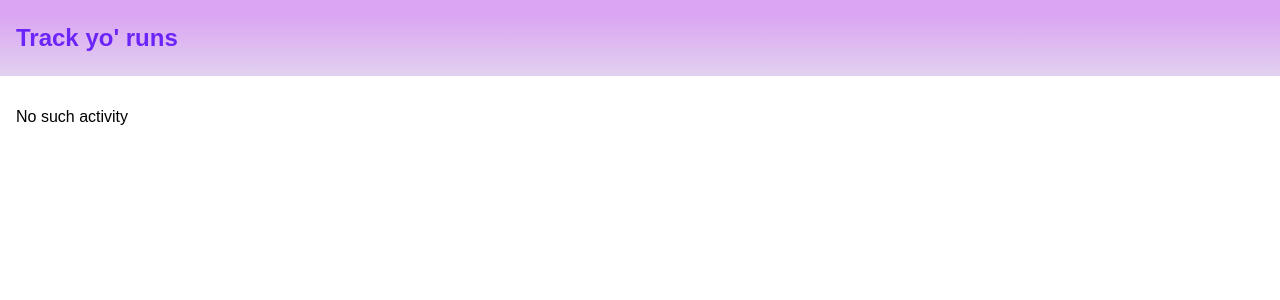
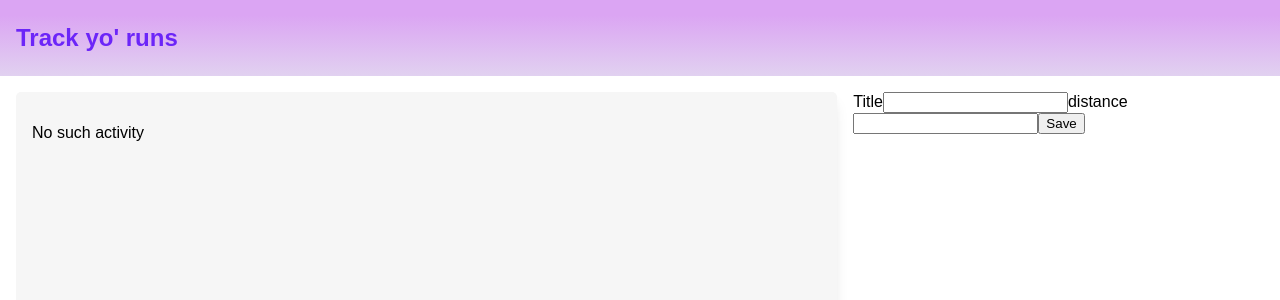
Before and after one commit to Jo-R/fitness-tracker-react-redux-client, a React (Create React App) app: page /activity/1 in a window 1280 px wide. Shown: the top 300 px of the page. Built offline with nearby package versions, Linux system fonts and the light colour scheme.

Commit message:
add some styles to the detail page

```diff
--- a/src/features/runActivities/ViewRunActivity.jsx
+++ b/src/features/runActivities/ViewRunActivity.jsx
@@ -1,22 +1,25 @@
 import React from "react";
 import { useSelector } from "react-redux";
 import { selectActivityById } from "./runActivitiesSlice";
+import { Card } from "../../components/Card/Card";
+import typeStyles from "../../sharedStyles/Typography.module.css";
 
+// TODO mock map image and other details
 export const ViewRunActivity = ({ match }) => {
   const runId = match.params.runId;
 
   const activity = useSelector((state) => selectActivityById(state, runId));
 
   return (
-    <div>
+    <Card>
       {activity ? (
         <>
-          <p>{activity.title}</p>
+          <h2 className={typeStyles.cardHeading}>{activity.title}</h2>
           <p>{`distance ${activity.distanceMile}`}</p>
         </>
       ) : (
         <p>No such activity</p>
       )}
-    </div>
+    </Card>
   );
 };
--- a/src/layout/ActivityDetailPage.jsx
+++ b/src/layout/ActivityDetailPage.jsx
@@ -1,13 +1,13 @@
 import React from "react";
 import { ViewRunActivity } from "../features/runActivities/ViewRunActivity";
+import { AddRunActivity } from "../features/runActivities/AddRunActivity";
 import { PageLayout } from "./PageLayout";
 
 export const ActivityDetailPage = ({ children, ...props }) => {
   return (
     <PageLayout>
-      <>
-        <ViewRunActivity {...props} />
-      </>
+      <ViewRunActivity {...props} />
+      <AddRunActivity {...props} />
     </PageLayout>
   );
 };
--- a/src/layout/PageLayout.module.css
+++ b/src/layout/PageLayout.module.css
@@ -13,6 +13,7 @@
   overflow: auto;
   display: grid;
   grid-template-columns: 2fr 1fr;
+  column-gap: 1rem;
   margin: 0 1rem;
 }
 
```
